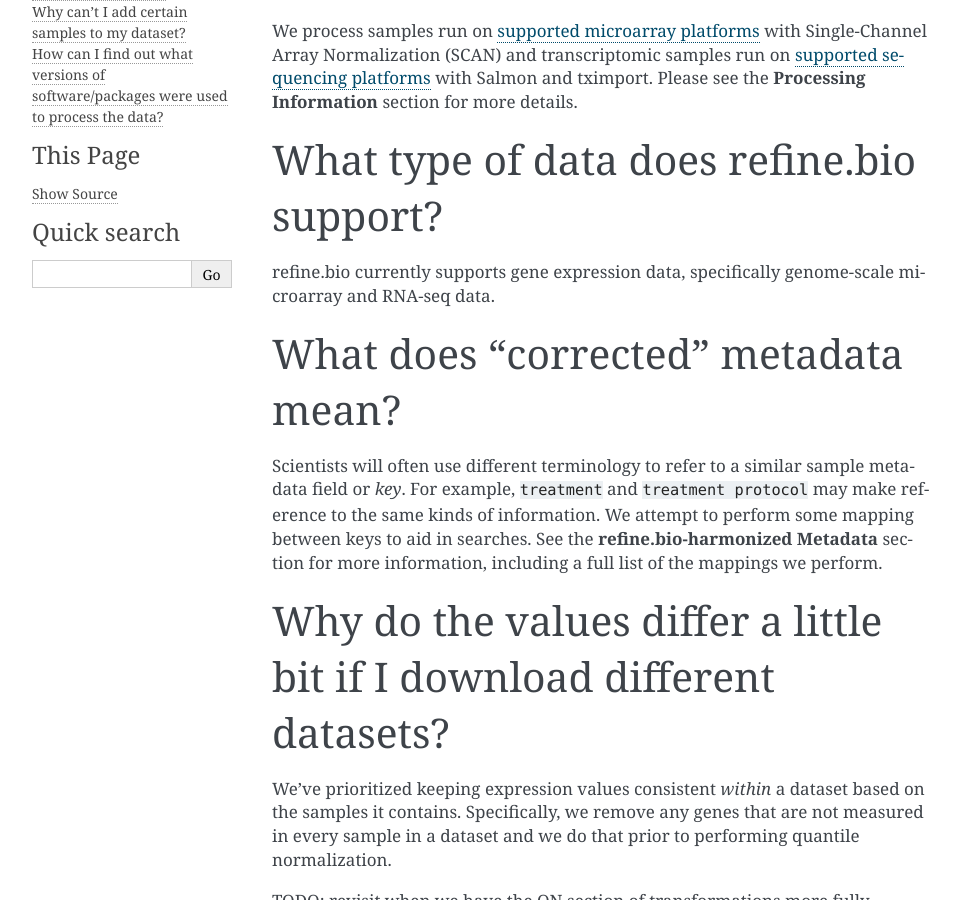
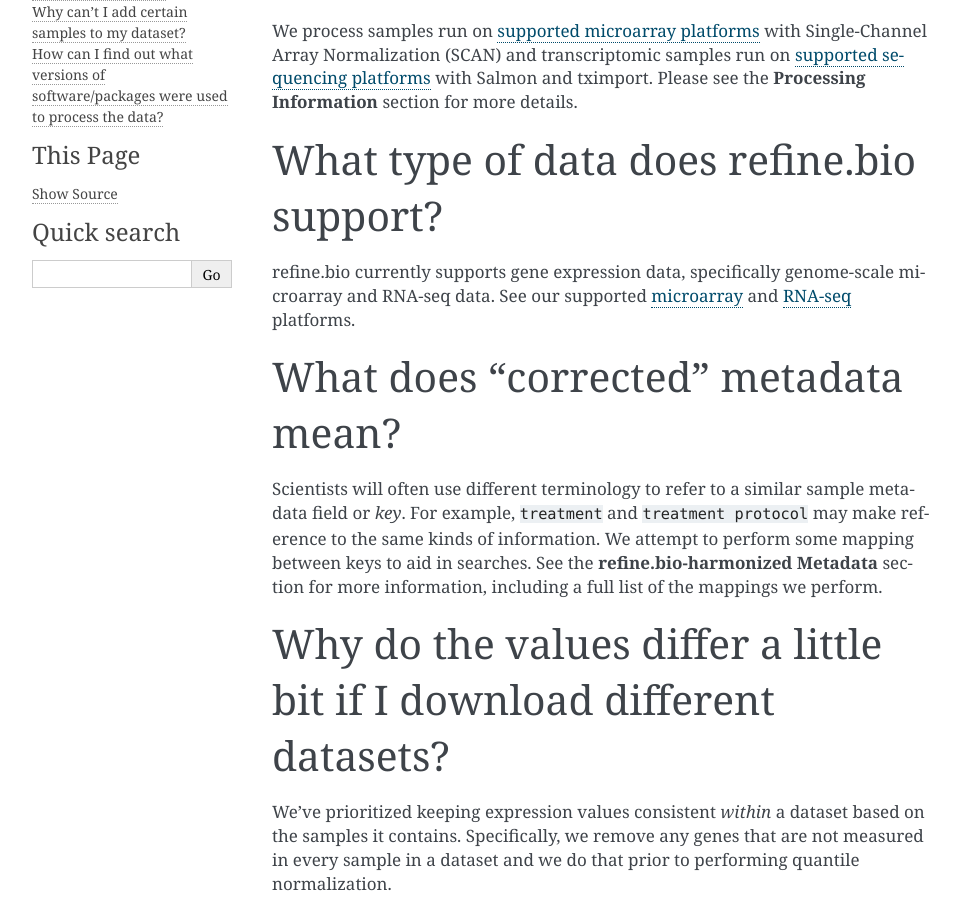
Before and after one commit to AlexsLemonade/refinebio-docs, a Sphinx documentation site: the page built from docs/faq.md, in a window 1280 px wide and 900 px high, scrolled down 429 px. Shown: the whole window, without its empty margins (148-1108 px from the left). Built offline with Sphinx 7.4.7, drawn with Linux system fonts in a browser that asks for light colours.

Commit message:
Add'n links to supported platforms

```diff
--- a/docs/faq.md
+++ b/docs/faq.md
@@ -12,6 +12,7 @@
 #### What type of data does refine.bio support?
 
 refine.bio currently supports gene expression data, specifically genome-scale microarray and RNA-seq data.
+See our supported [microarray](https://github.com/AlexsLemonade/refinebio/blob/dev/config/supported_microarray_platforms.csv) and [RNA-seq](https://github.com/AlexsLemonade/refinebio/blob/dev/config/supported_rnaseq_platforms.txt) platforms.
 
 #### What does "corrected" metadata mean?
 
```
